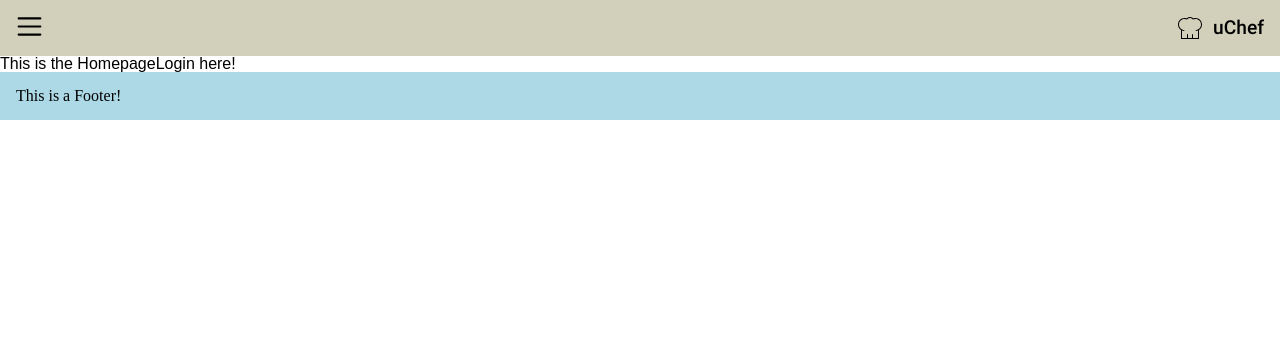
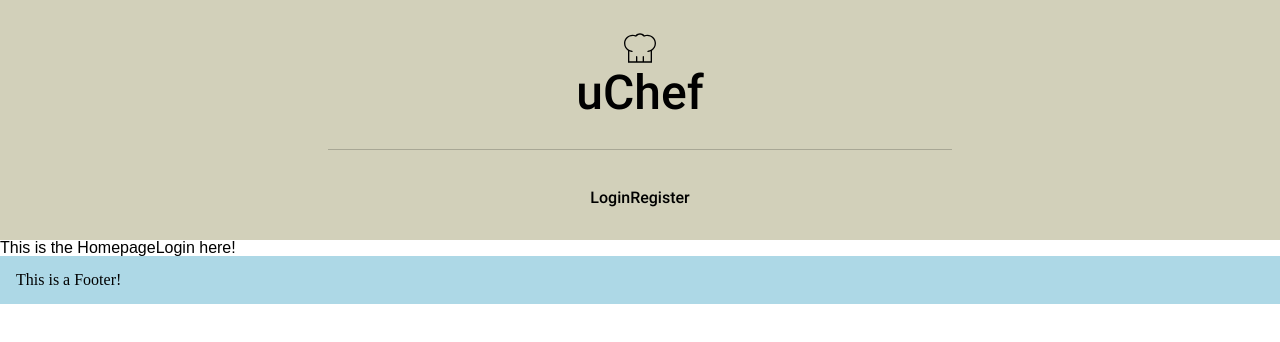
Before and after one commit to MatanB27/uChef, a Next.js app: page / in a window 1280 px wide. Shown: the top 342 px of the page. Built offline with nearby package versions, Linux system fonts and the light colour scheme.

Commit message:
fix header desktop nav

```diff
--- a/src/components/header/header.module.scss
+++ b/src/components/header/header.module.scss
@@ -7,7 +7,7 @@
     background-color: $Bone;
     height: 3.5rem;
     padding: 0 1rem 0 1rem;
-
+    transition: all $speed ease-in-out;
     .logo-container {
         display: flex;
         align-items: center;
@@ -22,17 +22,60 @@
     }
 
     .menu {
-
         .menu-icon {
             width: 2em;
         }
     }
 }
 
-@media (max-width: $tablet_size) {
+@media (min-width: $tablet_size) {
 
 }
 
-@media (max-width: $desktop) {
+@media (min-width: $desktop_size) {
 
+    .header {
+        flex-direction: column;
+        justify-content: flex-start;
+        align-items: center;
+        height: 15rem;
+
+        .logo-container {
+            flex-direction: column;
+             justify-content: flex-start;
+             align-items: center;
+             width: 100%;
+             margin: 2em 0;
+
+             .icon {
+                width: 2em;
+                height: 2em;
+             }
+             .logo-text {
+                font-size: 3em;
+                padding: 0;
+                padding-top: .1em;
+             }
+        }
+        .menu {
+            display: none;
+        }
+
+        .navbar {
+            margin-top: 2.5em;
+
+            .route {
+                display: inline-block;
+                font-family: $font-medium;
+                font-size: 18px;
+                margin-inline-start: .8em;
+                transition: all $fastSpeed ease-in-out;
+                &:hover,
+                &.active {
+                    font-family: $font-bold;
+                    transform: scale(1.2);
+                }
+            }
+        }
+    }
 }
--- a/src/components/header/header.tsx
+++ b/src/components/header/header.tsx
@@ -9,10 +9,20 @@ import menuIcon from '@/assets/icons/menu.svg'
 import Link from "next/link"
 import { useState } from "react"
 import SideBar from "../sidebar/sidebar"
+import { useWindowSize } from "@/utils/window-size"
+import Seperator from "../seperator/seperator"
+import { RouteItem } from "@/types/route-item"
+import clsx from "clsx"
 
 type HeaderProps = {
     props?: {}
 }
+
+type NavDesktopProps = {
+    isActive: boolean,
+    routes: RouteItem[]
+}
+
 const headerRoutes = [
     {
         key: 'Login',
@@ -33,9 +43,10 @@ export default function Header(props: HeaderProps) {
 
     const shouldHeaderExists =  pathname && !routesWithoutHeader.includes(pathname)
 
-    const openSideBar = () => setSideBarOpen(true)
+
+     const openSideBar = () => setSideBarOpen(true)
     const closeSideBar = () => setSideBarOpen(false)
-
+    const { isDesktop } = useWindowSize()
     const headerLogo = () => {
         return (
             <Link className={styles['logo-container']} href={ROOT_ROUTE}>
@@ -55,9 +66,37 @@ export default function Header(props: HeaderProps) {
                     <img className={styles['menu-icon']} src={menuIcon.src} alt="menu"/>
                 </button>
                 {headerLogo()}
-
+                <Seperator isActive={isDesktop} width={50}/>
+                <NavDesktop isActive={isDesktop} routes={headerRoutes}/>
             </header>
             <SideBar isOpen={sideBarOpen} closeSideBar={closeSideBar} routes={headerRoutes}/>
         </>
     )
 }
+
+function NavDesktop(props: NavDesktopProps) {
+
+    const {
+        isActive,
+        routes
+    } = props
+
+    const pathname = usePathname()
+    const isPathActive = (currentPath: string) => pathname === currentPath
+
+    if(!isActive) {
+        return <></>
+    }
+
+    return (
+        <nav className={styles['navbar']}>
+            {
+                routes.length >= 1 && routes.map((route: RouteItem) => {
+                    return (
+                        <Link key={route.key} className={clsx(styles['route'], isPathActive(route.route) ? styles['active'] : '')} href={route.route}>{route.key}</Link>
+                    )
+                })
+            }
+        </nav>
+    )
+}
--- a/src/components/seperator/seperator.tsx
+++ b/src/components/seperator/seperator.tsx
@@ -1,12 +1,14 @@
 
 type SeperatorProps = {
     width?: number,
+    isActive?: boolean
 }
 
 export default function Seperator(props : SeperatorProps) {
 
     const {
         width = 100,
+        isActive = true
     } = props
 
     const widthStyle = width + '%'
@@ -16,6 +18,11 @@ export default function Seperator(props : SeperatorProps) {
         width: widthStyle,
         opacity: .2
     }
+
+    if(!isActive) {
+        return <></>
+    }
+
     return (
         <div style={SeperatorStyle}/>
     )
--- a/src/components/sidebar/sidebar.tsx
+++ b/src/components/sidebar/sidebar.tsx
@@ -67,7 +67,7 @@ function Navigator(props: NavigatorProps) {
             {
                 routes.length >= 1 && routes.map((route: RouteItem) => {
                     return (
-                        <Link className={clsx(styles['route'], isPathActive(route.route) ? styles['active'] : '')} href={LOGIN_ROUTE}>{route.key}</Link>
+                        <Link key={route.key} className={clsx(styles['route'], isPathActive(route.route) ? styles['active'] : '')} href={LOGIN_ROUTE}>{route.key}</Link>
                     )
                 })
             }
--- a/src/styles/vars.scss
+++ b/src/styles/vars.scss
@@ -41,3 +41,4 @@ $font-medium:   'Roboto-Medium';
     Other vars:
 */
 $speed: .3s;
+$fastSpeed: .15s;
--- /dev/null
+++ b/src/utils/window-size.tsx
@@ -0,0 +1,29 @@
+import { useState, useEffect } from 'react';
+
+const MOBILE_BREAKPOINT = 768;
+const TABLET_BREAKPOINT = 1200;
+
+export const useWindowSize = () => {
+    const [windowSize, setWindowSize] = useState({
+        isMobile: false,
+        isTablet: false,
+        isDesktop: false
+    });
+
+    useEffect(() => {
+        const handleResize = () => {
+            const width = window.innerWidth;
+            const isMobile = width < MOBILE_BREAKPOINT;
+            const isTablet = width >= MOBILE_BREAKPOINT && width < TABLET_BREAKPOINT;
+            const isDesktop = width >= TABLET_BREAKPOINT;
+
+            setWindowSize({ isMobile, isTablet, isDesktop });
+        };
+        window.addEventListener('resize', handleResize);
+        handleResize();
+
+        return () => window.removeEventListener('resize', handleResize);
+    }, []);
+
+    return windowSize;
+};
```
